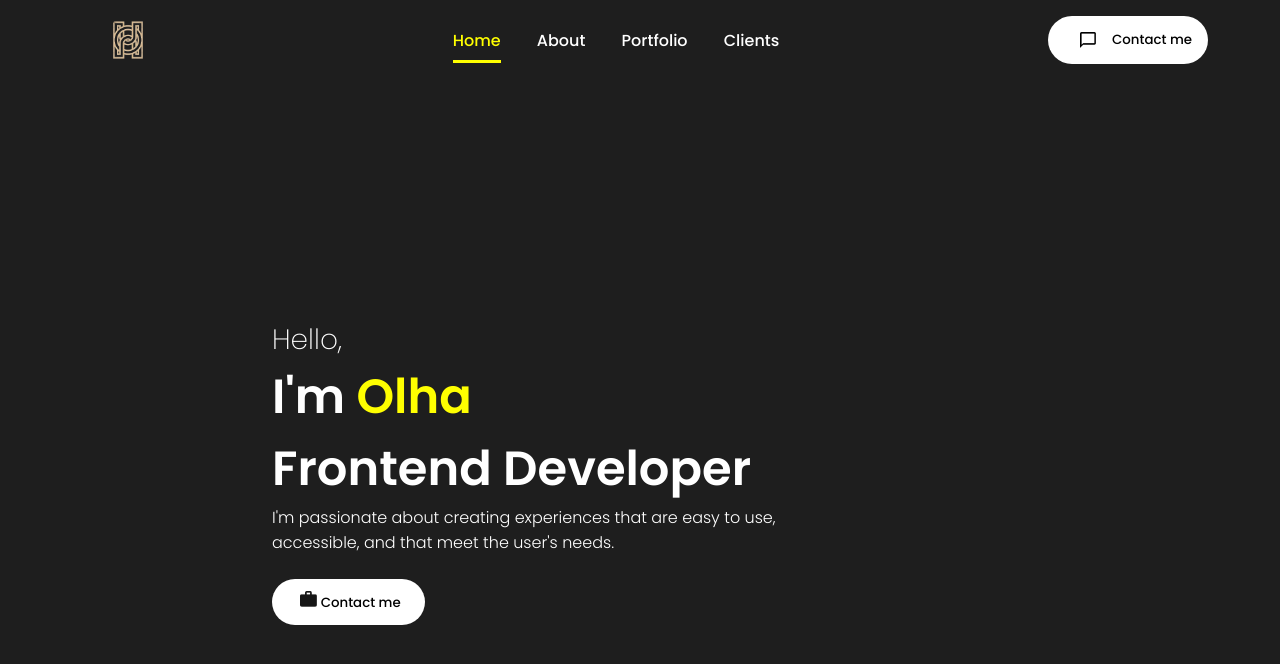
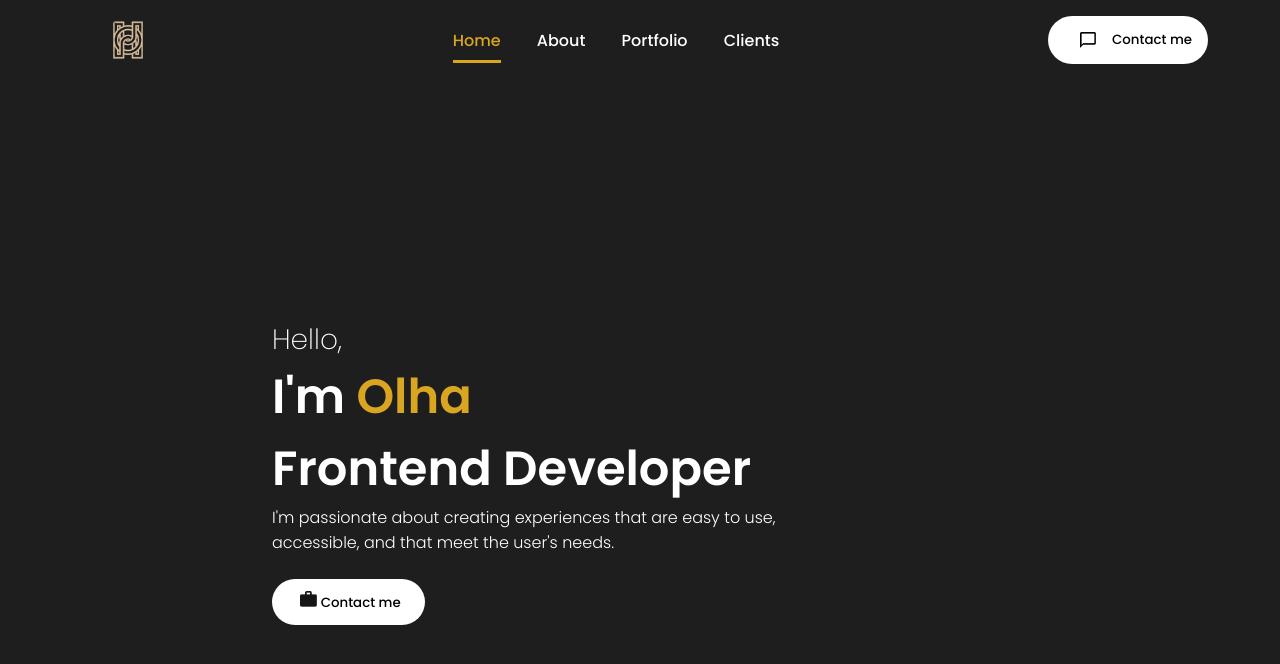
Before and after one commit to olyanya/react-portfolio, a React (Create React App) app: page / in a window 1280 px wide. In both pictures the pointer is over the link "Home". Shown: the top 664 px of the page. Built offline with nearby package versions, Linux system fonts and the light colour scheme.

Commit message:
fix: changed intro & navbar styles

```diff
--- a/src/components/Intro/intro.css
+++ b/src/components/Intro/intro.css
@@ -33,7 +33,7 @@
 }
 
 .introName {
-  color: yellow;
+  color: goldenrod;
 }
 
 .introPara {
--- a/src/components/NabBar/navbar.css
+++ b/src/components/NabBar/navbar.css
@@ -24,9 +24,9 @@
 }
 
 .desktopMenuListItem:hover {
-  color: yellow;
+  color: goldenrod;
   padding-bottom: 0.5rem;
-  border-bottom: 3px solid yellow;
+  border-bottom: 3px solid goldenrod;
 }
 
 .desktopMenuButton {
```
